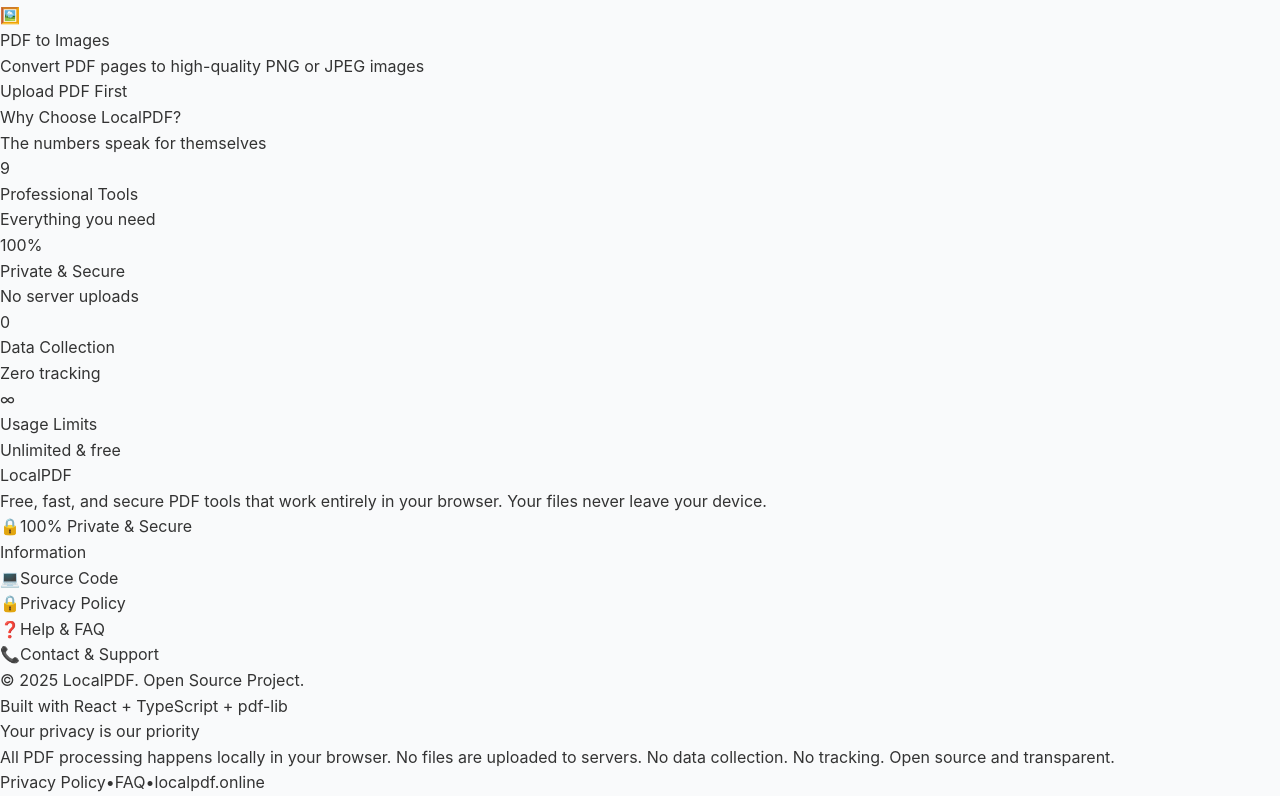
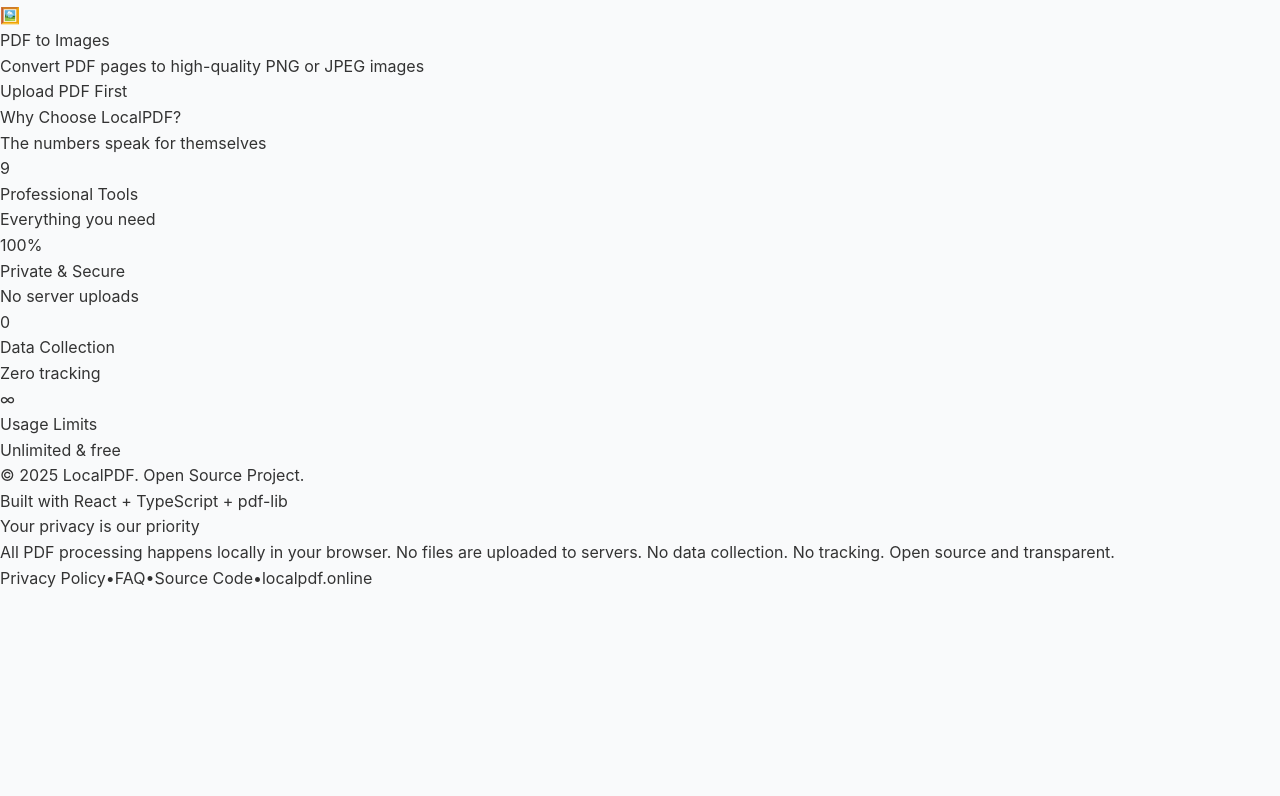
Before and after one commit to ulinycoin/clientpdf-pro, a React (Vite) app: page / in a window 1280 px wide. Shown: the part 2947-3743 px from the top of the page. After the commit the page ends 3538 px from the top, so only its background shows below. Built offline with nearby package versions, Linux system fonts and the light colour scheme.

Commit message:
🗑️ Simplify Footer - remove duplicate upper section, keep only essential bottom content

```diff
--- a/src/components/organisms/Footer.tsx
+++ b/src/components/organisms/Footer.tsx
@@ -4,75 +4,11 @@ const Footer: React.FC = () => {
   const currentYear = new Date().getFullYear();
 
   return (
-    <footer className="bg-gray-900 text-white py-12 mt-16">
+    <footer className="bg-gray-900 text-white py-8 mt-16">
       <div className="max-w-7xl mx-auto px-4">
-        {/* Main Footer Content */}
-        <div className="grid grid-cols-1 md:grid-cols-3 gap-8 mb-8">
 
-          {/* Brand & Privacy */}
-          <div className="md:col-span-2">
-            <h3 className="text-xl font-bold mb-4">LocalPDF</h3>
-            <p className="text-gray-300 mb-4 leading-relaxed">
-              Free, fast, and secure PDF tools that work entirely in your browser.
-              Your files never leave your device.
-            </p>
-            <div className="flex items-center space-x-2 text-green-400">
-              <span className="text-lg">🔒</span>
-              <span className="text-sm font-medium">100% Private & Secure</span>
-            </div>
-          </div>
-
-          {/* Links */}
-          <div>
-            <h4 className="font-semibold mb-4">Information</h4>
-            <ul className="space-y-2 text-gray-300">
-              <li>
-                <a
-                  href="https://github.com/ulinycoin/clientpdf-pro"
-                  target="_blank"
-                  rel="noopener noreferrer"
-                  className="hover:text-white transition-colors flex items-center space-x-2"
-                >
-                  <span>💻</span>
-                  <span>Source Code</span>
-                </a>
-              </li>
-              <li>
-                <a
-                  href="/privacy"
-                  className="hover:text-white transition-colors flex items-center space-x-2"
-                >
-                  <span>🔒</span>
-                  <span>Privacy Policy</span>
-                </a>
-              </li>
-              <li>
-                <a
-                  href="/faq"
-                  className="hover:text-white transition-colors flex items-center space-x-2"
-                >
-                  <span>❓</span>
-                  <span>Help & FAQ</span>
-                </a>
-              </li>
-              <li>
-                <a
-                  href="https://github.com/ulinycoin/clientpdf-pro/issues"
-                  target="_blank"
-                  rel="noopener noreferrer"
-                  className="hover:text-white transition-colors flex items-center space-x-2"
-                >
-                  <span>📞</span>
-                  <span>Contact & Support</span>
-                </a>
-              </li>
-            </ul>
-          </div>
-        </div>
-
-        {/* Bottom Bar */}
-        <div className="border-t border-gray-700 pt-8">
-          <div className="flex flex-col md:flex-row justify-between items-center space-y-4 md:space-y-0">
+        {/* Main Footer Bar */}
+        <div className="flex flex-col md:flex-row justify-between items-center space-y-4 md:space-y-0 mb-6">
 
           {/* Copyright */}
           <div className="text-gray-400 text-sm">
@@ -89,15 +25,14 @@ const Footer: React.FC = () => {
             Your privacy is our priority
           </div>
         </div>
-        </div>
 
-        {/* Additional Trust Message */}
-        <div className="mt-6 text-center">
-          <p className="text-gray-400 text-xs max-w-2xl mx-auto">
+        {/* Trust Message & Links */}
+        <div className="text-center border-t border-gray-700 pt-6">
+          <p className="text-gray-400 text-sm max-w-2xl mx-auto mb-4">
             All PDF processing happens locally in your browser. No files are uploaded to servers.
             No data collection. No tracking. Open source and transparent.
           </p>
-          <div className="mt-3 flex justify-center space-x-6 text-xs">
+          <div className="flex justify-center space-x-6 text-sm">
             <a
               href="/privacy"
               className="text-gray-400 hover:text-white transition-colors"
@@ -110,6 +45,15 @@ const Footer: React.FC = () => {
               className="text-gray-400 hover:text-white transition-colors"
             >
               FAQ
+            </a>
+            <span className="text-gray-600">•</span>
+            <a
+              href="https://github.com/ulinycoin/clientpdf-pro"
+              target="_blank"
+              rel="noopener noreferrer"
+              className="text-gray-400 hover:text-white transition-colors"
+            >
+              Source Code
             </a>
             <span className="text-gray-600">•</span>
             <a
```
Lines whose indentation alone changed are shown as unchanged.
